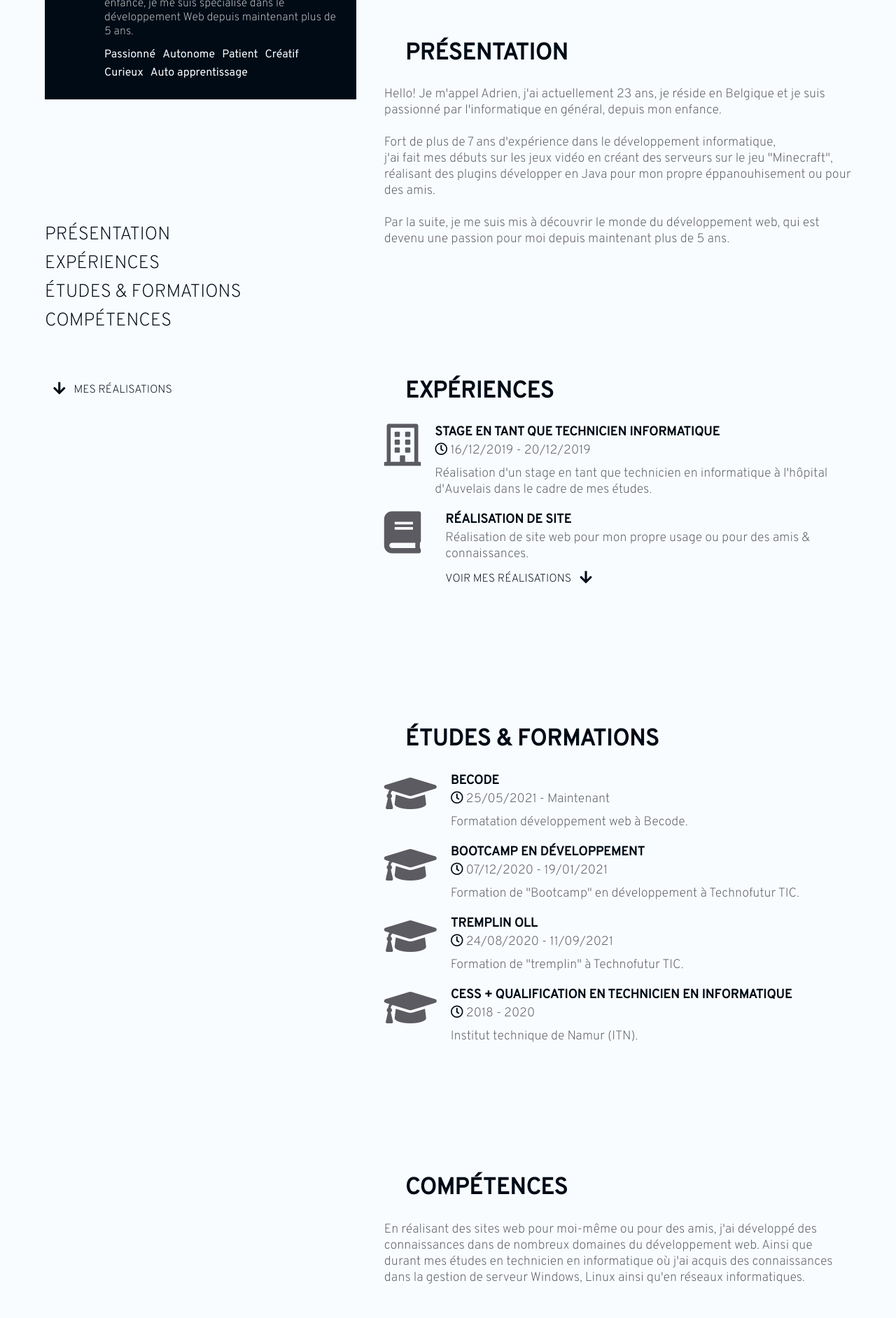
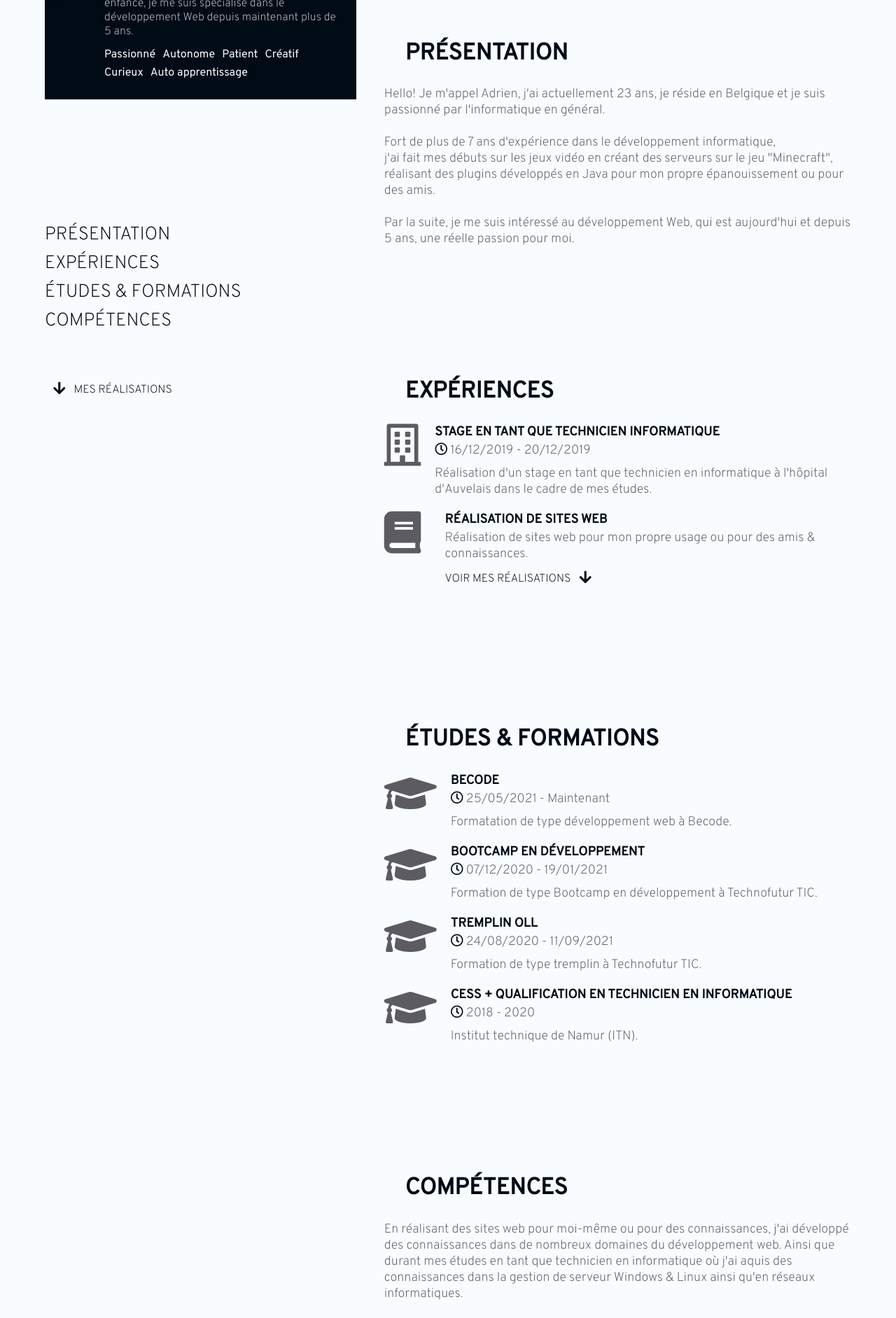
Before and after one commit to AdrienLenoir/adrienlenoir-website, a Nuxt app: page / in a window 1280 px wide. Shown: the part 1020-2903 px from the top of the page at 70% size. Built offline with nearby package versions, Linux system fonts and the light colour scheme.

Commit message:
Text correction

```diff
--- a/components/sections/me/MeSection.vue
+++ b/components/sections/me/MeSection.vue
@@ -17,15 +17,15 @@
               <h3 data-scroll data-scroll-speed='-1.5' data-scroll-direction='horizontal'>Présentation</h3>
             </div>
             <div class='presentation-content'>
-              <p>Hello! Je m'appel Adrien, j'ai actuellement {{ getAge() }} ans, je réside en Belgique et je suis passionné par l'informatique en général, depuis mon enfance.</p>
+              <p>Hello! Je m'appel Adrien, j'ai actuellement {{ getAge() }} ans, je réside en Belgique et je suis passionné par l'informatique en général.</p>
               <br>
               <p>Fort de plus de 7 ans d'expérience dans le développement informatique,</p>
               <p>
-                j'ai fait mes débuts sur les jeux vidéo en créant des serveurs sur le jeu "Minecraft", réalisant des plugins développer en Java pour mon propre éppanouhisement ou pour des amis.
+                j'ai fait mes débuts sur les jeux vidéo en créant des serveurs sur le jeu "Minecraft", réalisant des plugins développés en Java pour mon propre épanouissement ou pour des amis.
               </p>
               <br>
               <p>
-                Par la suite, je me suis mis à découvrir le monde du développement web, qui est devenu une passion pour moi depuis maintenant plus de 5 ans.
+                Par la suite, je me suis intéressé au développement Web, qui est aujourd'hui et depuis 5 ans, une réelle passion pour moi.
               </p>
             </div>
           </div>
@@ -51,8 +51,8 @@
                   <i class="fas fa-book"></i>
                 </div>
                 <div class='time-item-content'>
-                  <h4 class='time-item-content-title'>Réalisation de site</h4>
-                  <p>Réalisation de site web pour mon propre usage ou pour des amis & connaissances.</p>
+                  <h4 class='time-item-content-title'>Réalisation de sites web</h4>
+                  <p>Réalisation de sites web pour mon propre usage ou pour des amis & connaissances.</p>
                   <ArrowLink target='#portfolio' arrowdirection='bottom' arrowposition='right' dark>Voir mes réalisations</ArrowLink>
                 </div>
               </div>
@@ -72,7 +72,7 @@
                 <div class='time-item-content'>
                   <h4 class='time-item-content-title'>Becode</h4>
                   <p class='time-item-content-time'><i class="far fa-clock"></i> 25/05/2021 - Maintenant</p>
-                  <p>Formatation développement web à Becode.</p>
+                  <p>Formatation de type développement web à Becode.</p>
                 </div>
               </div>
               <div class='time-item'>
@@ -82,7 +82,7 @@
                 <div class='time-item-content'>
                   <h4 class='time-item-content-title'>Bootcamp en développement</h4>
                   <p class='time-item-content-time'><i class="far fa-clock"></i> 07/12/2020 - 19/01/2021</p>
-                  <p>Formation de "Bootcamp" en développement à Technofutur TIC.</p>
+                  <p>Formation de type Bootcamp en développement à Technofutur TIC.</p>
                 </div>
               </div>
               <div class='time-item'>
@@ -92,7 +92,7 @@
                 <div class='time-item-content'>
                   <h4 class='time-item-content-title'>Tremplin OLL</h4>
                   <p class='time-item-content-time'><i class="far fa-clock"></i> 24/08/2020 - 11/09/2021</p>
-                  <p>Formation de "tremplin" à Technofutur TIC.</p>
+                  <p>Formation de type tremplin à Technofutur TIC.</p>
                 </div>
               </div>
               <div class='time-item'>
@@ -114,7 +114,8 @@
               <h3 data-scroll data-scroll-speed='-1.5' data-scroll-direction='horizontal'>Compétences</h3>
             </div>
             <div class='skill-content'>
-              <p>En réalisant des sites web pour moi-même ou pour des amis, j'ai développé des connaissances dans de nombreux domaines du développement web. Ainsi que durant mes études en technicien en informatique où j'ai acquis des connaissances dans la gestion de serveur Windows, Linux ainsi qu'en réseaux informatiques.</p>
+              <p>En réalisant des sites web pour moi-même ou pour des connaissances, j'ai développé des connaissances dans de nombreux domaines du développement web.
+                Ainsi que durant mes études en tant que technicien en informatique où j'ai aquis des connaissances dans la gestion de serveur Windows & Linux ainsi qu'en réseaux informatiques.</p>
               <div class='skills-cols'>
                 <div class='skills-col'>
                   <div class='time-item'>
```
